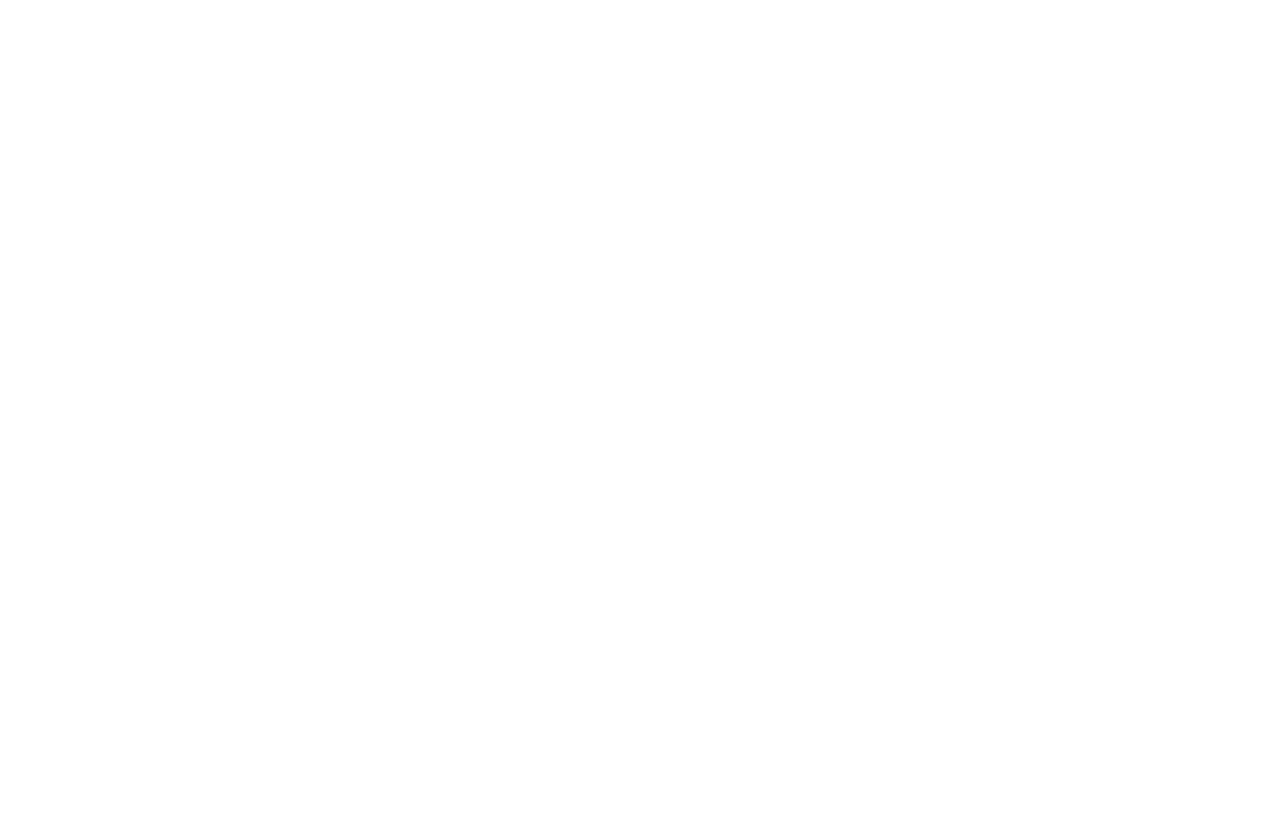
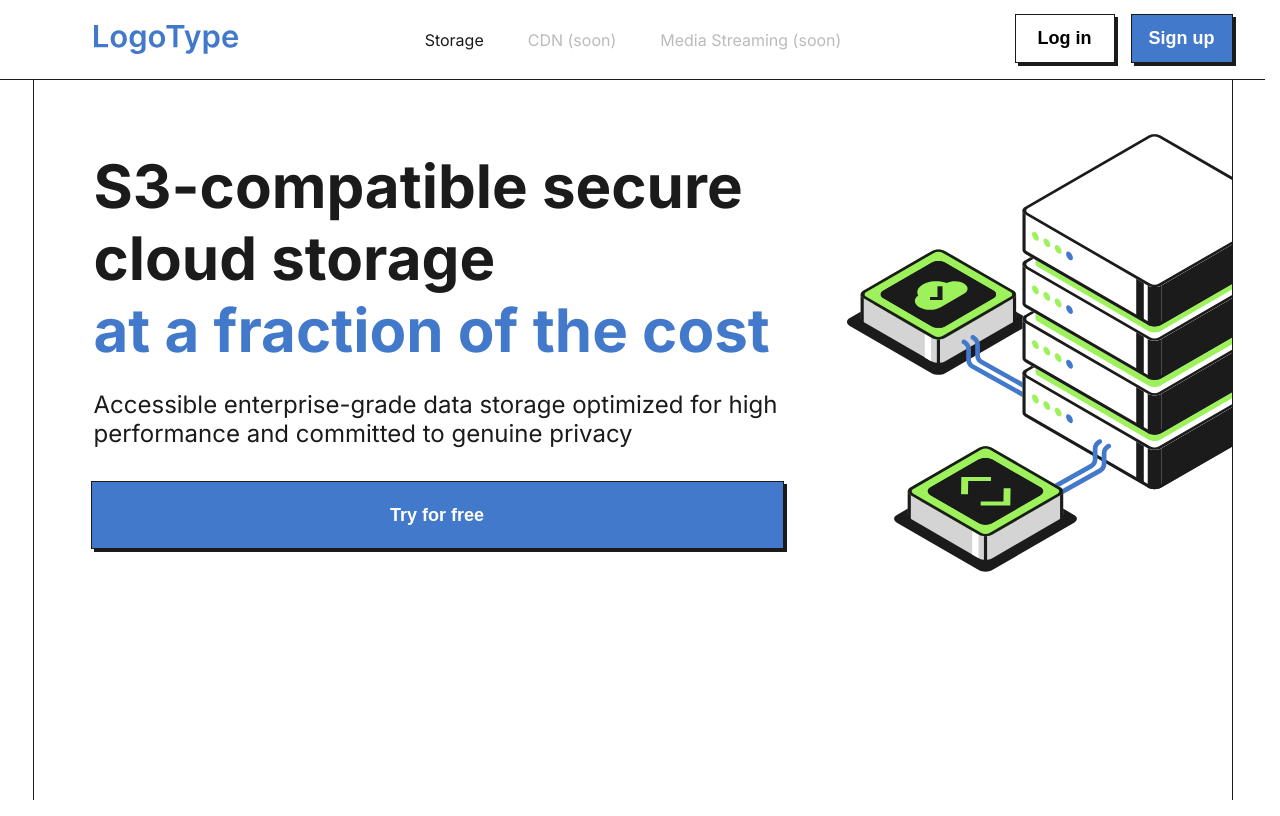
Before and after one commit to irrbis38/karma8-test, a plain HTML site: page index.html in a window 1280 px wide. Drawn offline with Linux system fonts and the light colour scheme.

Commit message:
feat: add header and first block

```diff
--- a/assets/style.css
+++ b/assets/style.css
@@ -21,16 +21,254 @@ html {
 body {
     width: 100%;
     min-height: 100vh;
+    display: flex;
+    flex-direction: column;
     font-family: var(--font-family);
+    font-size: 16px;
+    font-weight: 400;
     color: var(--color-dark, #1b1b1b);
     background-color: var(--color-white);
     -webkit-font-smoothing: antialiased;
     -moz-osx-font-smoothing: grayscale;
 }
 
+body,
+h1,
+p,
+button {
+    margin: 0;
+    padding: 0;
+}
+
 .container {
     width: 100%;
     max-width: 1240px;
     margin: 0 auto;
-    padding: 0 43px;
+    padding: 0 20px;
 }
+
+.btn {
+    position: relative;
+    font-weight: 600;
+    font-size: 18px;
+    background-color: transparent;
+    border-radius: 0;
+    border: 0;
+    cursor: pointer;
+}
+
+.btn span {
+    width: 100%;
+    height: 100%;
+    display: flex;
+    justify-content: center;
+    align-items: center;
+    padding: 13px 17px;
+    border: 1px solid var(--color-dark, #1b1b1b);
+    transform: translate(-3px, -3px);
+    transition: transform 0.2s ease-out;
+}
+
+.btn:active span {
+    transform: translate(0, 0);
+}
+
+.btn::after {
+    content: "";
+    position: absolute;
+    top: 0;
+    left: 0;
+    z-index: -1;
+    width: 100%;
+    height: 100%;
+    background-color: var(--color-dark, #1b1b1b);
+}
+
+.btn_white span {
+    background-color: var(--color-white, #fff);
+}
+
+.btn_blue span {
+    color: var(--color-white, #fff);
+    background-color: var(--color-blue, #4379cb);
+}
+
+/* ===== HEADER ===== */
+
+.header {
+    flex: 0 0 auto;
+    border-bottom: 1px solid var(--color-dark, #1b1b1b);
+}
+
+.header .container {
+    min-height: 79px;
+    display: flex;
+    justify-content: space-between;
+    align-items: center;
+    gap: 0 30px;
+}
+
+.header__logo {
+    flex-shrink: 0;
+    width: 144px;
+    margin-left: 61px;
+}
+
+.header__logo img {
+    display: block;
+    width: 100%;
+    height: auto;
+}
+
+.header__nav {
+    transform: translateX(7px);
+}
+
+.header__list {
+    display: flex;
+    justify-content: flex-start;
+    align-items: center;
+    gap: 0 44px;
+    list-style-type: none;
+    margin: 0;
+    padding: 0;
+}
+
+.header__link {
+    position: relative;
+    display: inline-block;
+    color: inherit;
+    text-decoration: none;
+    white-space: nowrap;
+}
+
+.header__link::after {
+    content: "";
+    position: absolute;
+    bottom: -3px;
+    left: 0;
+    width: 100%;
+    height: 1px;
+    background-color: var(--color-blue, #4379cb);
+    transform: scaleX(0.1);
+    opacity: 0;
+    transition: transform 0.2s ease-out, opacity 0.2s ease-out;
+}
+
+.header__link:hover::after {
+    transform: scaleX(1);
+    opacity: 1;
+}
+
+.header__link--disabled {
+    color: var(--color-grey-2);
+    cursor: default;
+    pointer-events: none;
+}
+
+.header__link--disabled::after {
+    display: none;
+}
+
+.header__auth {
+    flex-shrink: 0;
+    display: flex;
+    justify-content: space-between;
+    align-items: center;
+    gap: 0 16px;
+    transform: translate(3px, 2px);
+}
+
+.header__login,
+.header__signup {
+    min-width: 100px;
+    min-height: 48px;
+}
+
+/* ===== HEADER END ===== */
+
+/* ===== MAIN ===== */
+.main,
+.main .container {
+    flex: 1 1 auto;
+    display: flex;
+    flex-direction: column;
+}
+
+.main__inner {
+    flex: 1 1 auto;
+    overflow: hidden;
+    border-left: 1px solid var(--color-dark, #1b1b1b);
+    border-right: 1px solid var(--color-dark, #1b1b1b);
+}
+/* ===== MAIN END ===== */
+
+/* ===== INTRO ===== */
+
+.intro {
+    position: relative;
+    padding: 70px 60px 0;
+}
+
+.intro__content {
+    max-width: 693px;
+}
+
+.intro__title {
+    margin-bottom: 24px;
+    font-weight: 700;
+    font-size: 60px;
+}
+
+.intro__title span {
+    display: block;
+}
+
+.intro__title span:last-child {
+    color: var(--color-blue, #4379cb);
+}
+
+.intro__subtitle {
+    margin-bottom: 36px;
+    font-weight: 400;
+    font-size: 24px;
+}
+
+.intro__picture {
+    position: absolute;
+    top: 52px;
+    right: 0;
+    z-index: -1;
+    width: 32.47%;
+}
+
+.intro__picture img {
+    display: block;
+    width: 100%;
+    height: auto;
+}
+
+.intro__try {
+    width: 100%;
+    min-height: 68px;
+}
+
+.intro__try span {
+    min-height: 68px;
+}
+
+/* ===== INTRO END ===== */
+
+@media screen and (max-width: 1200px) {
+    .intro__content {
+        max-width: 550px;
+    }
+
+    .intro__title {
+        font-size: 48px;
+    }
+
+    .intro__subtitle {
+        font-size: 19px;
+    }
+}
--- a/index.html
+++ b/index.html
@@ -1,5 +1,6 @@
 <!DOCTYPE html>
 <html lang="en">
+
 <head>
     <meta charset="UTF-8" />
     <meta name="viewport" content="width=device-width, initial-scale=1.0" />
@@ -8,20 +9,66 @@
     <meta http-equiv="X-UA-Compatible" content="IE=edge" />
     <link rel="preconnect" href="https://fonts.googleapis.com" />
     <link rel="preconnect" href="https://fonts.gstatic.com" crossorigin />
-        <link
-            href="https://fonts.googleapis.com/css2?family=Inter:wght@400..700&display=swap"
-            rel="stylesheet"
-        />
+    <link href="https://fonts.googleapis.com/css2?family=Inter:wght@400..700&display=swap" rel="stylesheet" />
     <link rel="stylesheet" href="./assets/style.css" />
     <title>Test project</title>
 </head>
+
 <body>
+
     <header class="header">
-            <div class="container"></div>
+        <div class="container">
+            <div class="header__logo">
+                <img src="./assets/images/logo.svg" alt="logo" width="144" height="29" decoding="async" />
+            </div>
+            <nav class="header__nav">
+                <ul class="header__list">
+                    <li>
+                        <a class="header__link" href="#">Storage</a>
+                    </li>
+                    <li>
+                        <a class="header__link header__link--disabled" href="#">CDN (soon)</a>
+                    </li>
+                    <li>
+                        <a class="header__link header__link--disabled" href="#">Media Streaming (soon)</a>
+                    </li>
+                </ul>
+            </nav>
+            <div class="header__auth">
+                <button class="header__login btn btn_white" type="button"><span>Log in</span></button>
+                <button class="header__signup btn btn_blue" type="button"><span>Sign up</span></button>
+            </div>
+        </div>
     </header>
+
     <main class="main">
-            <div class="container"></div>
+        <div class="container">
+
+            <div class="main__inner">
+                <div class="intro">
+
+                    <div class="intro__content">
+                        <h1 class="intro__title">
+                            <span>S3-compatible secure cloud storage</span>
+                            <span>at a fraction of the cost</span>
+                        </h1>
+                        <p class="intro__subtitle">Accessible enterprise-grade data storage optimized for high performance and committed to genuine privacy</p>
+
+                        <button class="intro__try btn btn_blue" type="button"><span>Try for free</span></button>
+                    </div>
+
+                    <div class="intro__picture">
+                        <img src="./assets/images/intro-bg.svg" alt="" width="389" height="446" decoding="async">
+                    </div>
+
+                </div>
+            </div>
+
+
+
+        </div>
     </main>
     <script src="./assets/script.js"></script>
 </body>
+
 </html>
```
Lines whose indentation alone changed are shown as unchanged.
